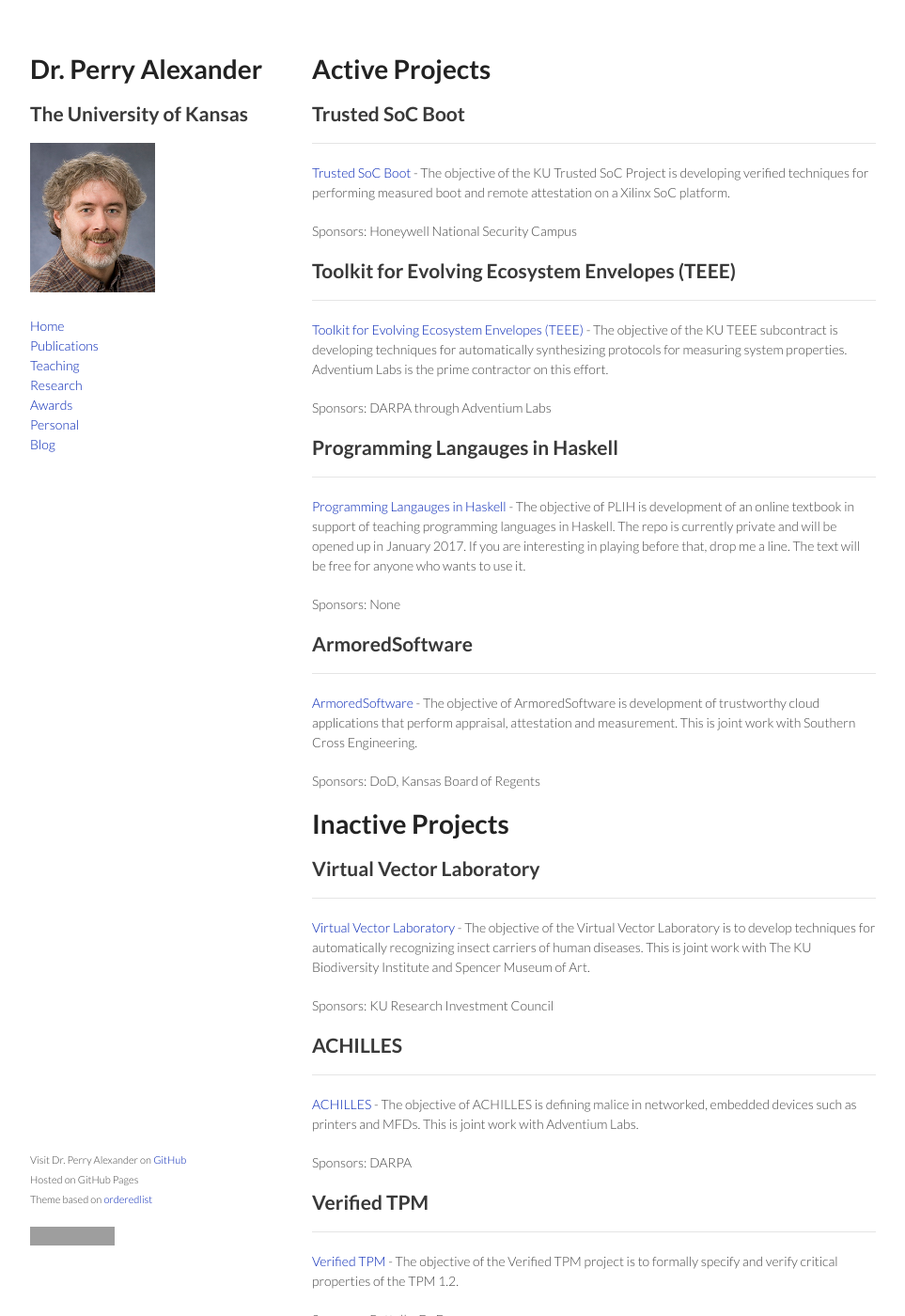
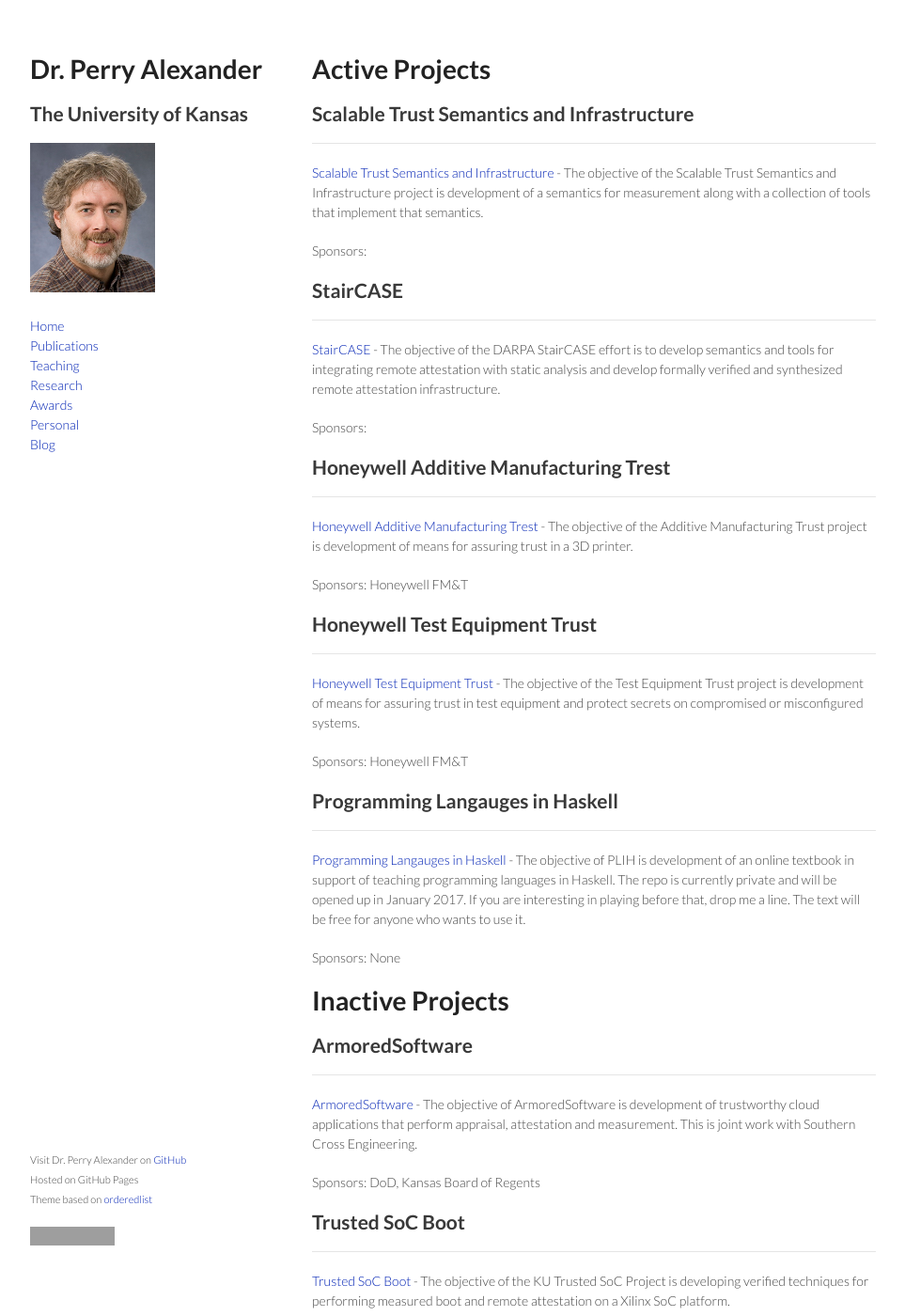
Before and after one commit to palexand/palexand.github.io, a Jekyll site: the page built from research.md, in a window 1280 px wide and 1400 px high. Shown: the whole window at 94% size, without its empty margins (158-1121 px from the left). Built offline with Jekyll 4.4.1, drawn with Linux system fonts in a browser that asks for light colours; some of the changed text lies outside the part shown; grey boxes are pictures that could not be loaded.

Commit message:
updating project lists

```diff
--- a/_data/inactive-projects.yml
+++ b/_data/inactive-projects.yml
@@ -1,3 +1,21 @@
+- name: ArmoredSoftware
+  github: armoredsoftware
+  repo:
+  description: "The objective of ArmoredSoftware is development of trustworthy cloud applications that perform appraisal, attestation and measurement.  This is joint work with Southern Cross Engineering."
+  sponsor: DoD, Kansas Board of Regents
+
+- name: Trusted SoC Boot
+  github: ku-sldg
+  repo:
+  description: "The objective of the KU Trusted SoC Project is developing verified techniques for performing measured boot and remote attestation on a Xilinx SoC platform."
+  sponsor: Honeywell National Security Campus
+
+- name: Toolkit for Evolving Ecosystem Envelopes (TEEE)
+  github: ku-sldg
+  repo:
+  description: "The objective of the KU TEEE subcontract is developing techniques for automatically synthesizing protocols for measuring system properties.  Adventium Labs is the prime contractor on this effort."
+  sponsor: DARPA through Adventium Labs
+
 - name: Virtual Vector Laboratory
   github: ku-sldg
   repo: vector12
@@ -8,7 +26,7 @@
   github: ku-sldg
   repo: achilles13
   description: "The objective of ACHILLES is defining malice in networked, embedded devices such as printers and MFDs.  This is joint work with Adventium Labs."
-  sponsor: DARPA
+  sponsor: DARPA through Adventium Labs
 
 - name: Verified TPM
   github: ku-sldg
--- a/_data/projects.yml
+++ b/_data/projects.yml
@@ -1,23 +1,30 @@
-- name: Trusted SoC Boot
+- name: Scalable Trust Semantics and Infrastructure
+  ghpages:
   github: ku-sldg
   repo:
-  description: "The objective of the KU Trusted SoC Project is developing verified techniques for performing measured boot and remote attestation on a Xilinx SoC platform."
-  sponsor: Honeywell National Security Campus
-
-- name: Toolkit for Evolving Ecosystem Envelopes (TEEE)
+  description: "The objective of the Scalable Trust Semantics and Infrastructure project is development of a semantics for measurement along with a collection of tools that implement that semantics."
+- name: StairCASE
+  ghpages:
   github: ku-sldg
   repo:
-  description: "The objective of the KU TEEE subcontract is developing techniques for automatically synthesizing protocols for measuring system properties.  Adventium Labs is the prime contractor on this effort."
-  sponsor: DARPA through Adventium Labs
+  description: "The objective of the DARPA StairCASE effort is to develop semantics and tools for integrating remote attestation with static analysis and develop formally verified and synthesized remote attestation infrastructure."
+
+- name: Honeywell Additive Manufacturing Trest
+  ghpages:
+  github: ku-sldg
+  repo:
+  description: "The objective of the Additive Manufacturing Trust project is development of means for assuring trust in a 3D printer."
+  sponsor: Honeywell FM&T
+
+- name: Honeywell Test Equipment Trust
+  ghpages:
+  github: ku-sldg
+  repo:
+  description: "The objective of the Test Equipment Trust project is development of means for assuring trust in test equipment and protect secrets on compromised or misconfigured systems."
+  sponsor: Honeywell FM&T
 
 - name: Programming Langauges in Haskell
   github: ku-sldg
   repo: plih
   description: "The objective of PLIH is development of an online textbook in support of teaching programming languages in Haskell.  The repo is currently private and will be opened up in January 2017. If you are interesting in playing before that, drop me a line. The text will be free for anyone who wants to use it."
   sponsor: None
-
-- name: ArmoredSoftware
-  github: armoredsoftware
-  repo:
-  description: "The objective of ArmoredSoftware is development of trustworthy cloud applications that perform appraisal, attestation and measurement.  This is joint work with Southern Cross Engineering."
-  sponsor: DoD, Kansas Board of Regents
```
